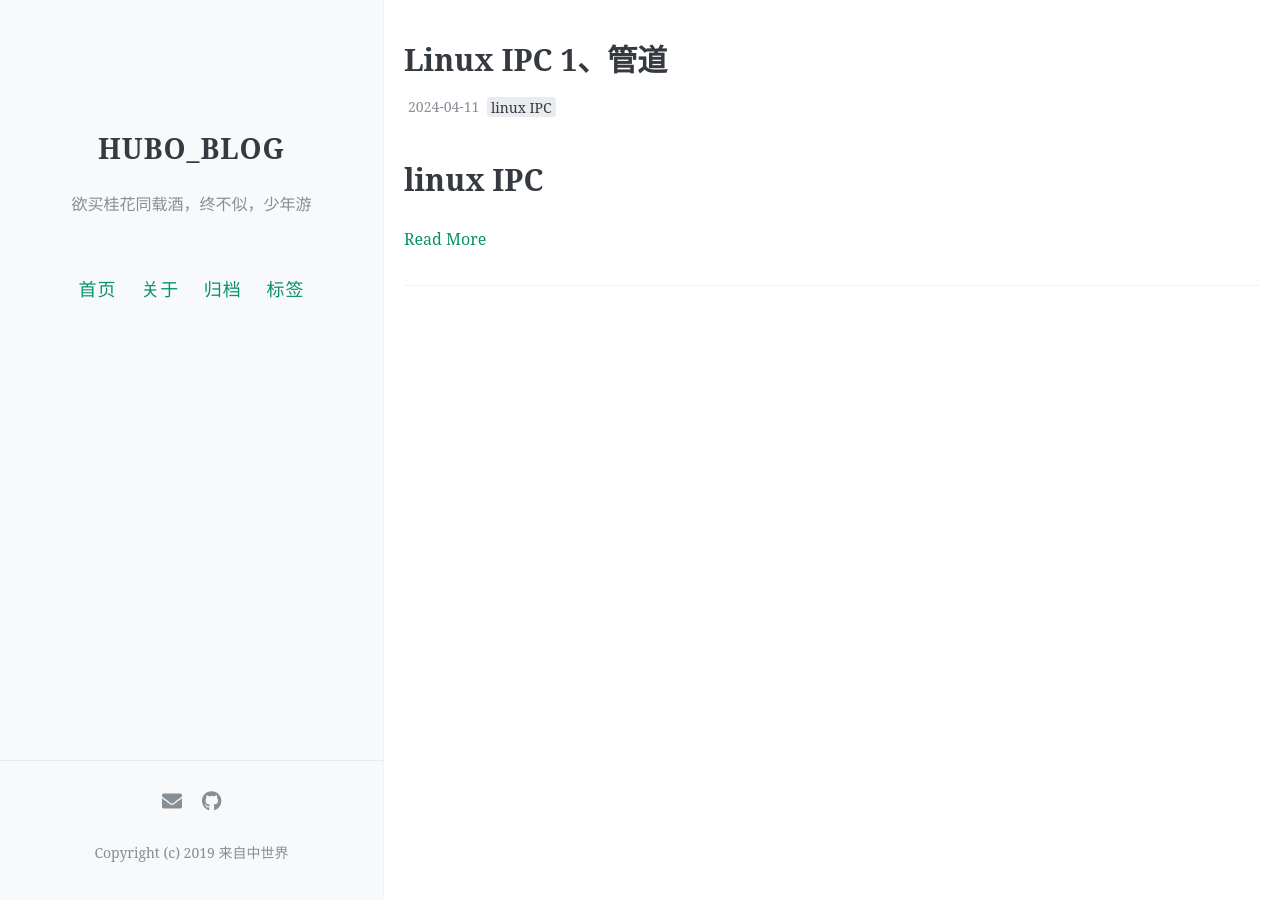
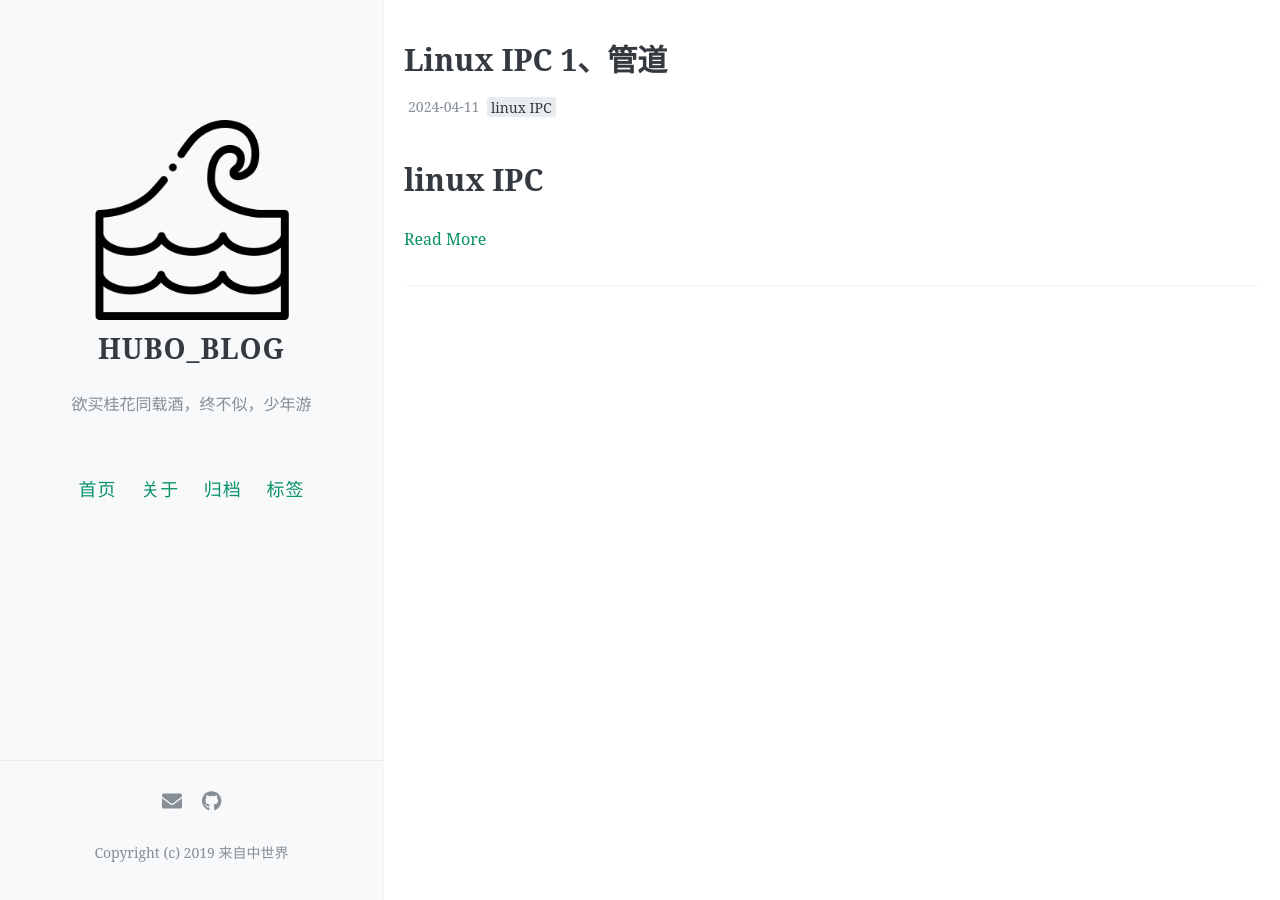
Before and after one commit to hubo980205/hubo980205.github.io, a Jekyll site: the page built from index.html, in a window 1280 px wide. Built offline with Jekyll 4.4.1, drawn with Linux system fonts in a browser that asks for light colours; the list of posts is cut into pages by our own code; comment, search, counter and statistics services are not loaded.

Commit message:
修改图标和评论区

```diff
--- a/_config.yml
+++ b/_config.yml
@@ -24,10 +24,12 @@ baseurl:
 #
 
 # 你的博客logo图片URL，建议尺寸不超过300px × 300px
-# avatar: https://raw.githubusercontent.com/FromEndWorld/LOFFER/master/images/logo.png
+avatar: ./images/logo.png
 
 # 你的favicon（出现在浏览器tab上）图片URL，建议使用较小(64px × 64px)的图片
 # favicon: https://raw.githubusercontent.com/FromEndWorld/LOFFER/master/images/favicon.png
+favicon: ./images/logo.png
+
 
 
 # 菜单中的按钮
@@ -80,7 +82,7 @@ gitalk:
   clientID: d030157579d005ce729f
   clientSecret: 21e3ea8ed246223c8675e4dcf3460203d9781f4d
   repo:
-  owner:
+  owner: hubo980205
   proxy:
 
 # 输入Google Analytics web tracking code
```
Also changed, not shown: images/logo.png (added).
